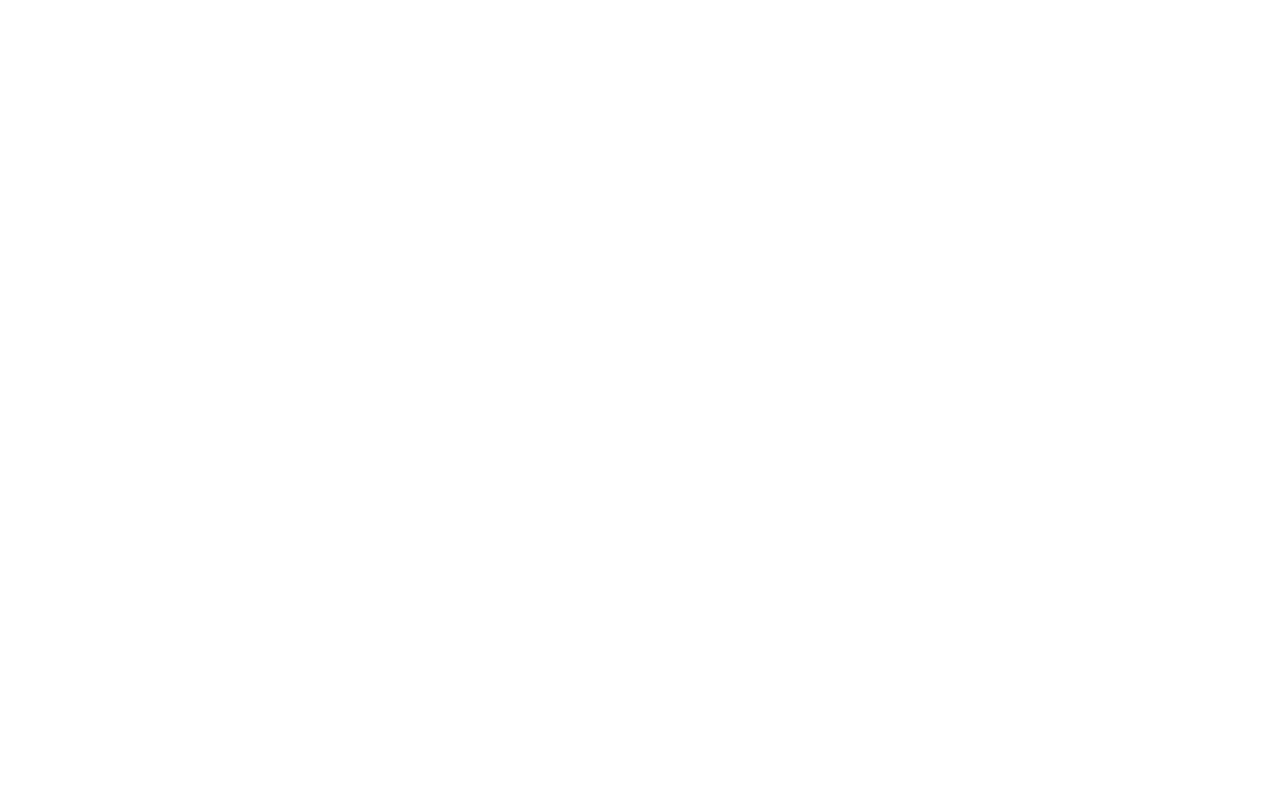
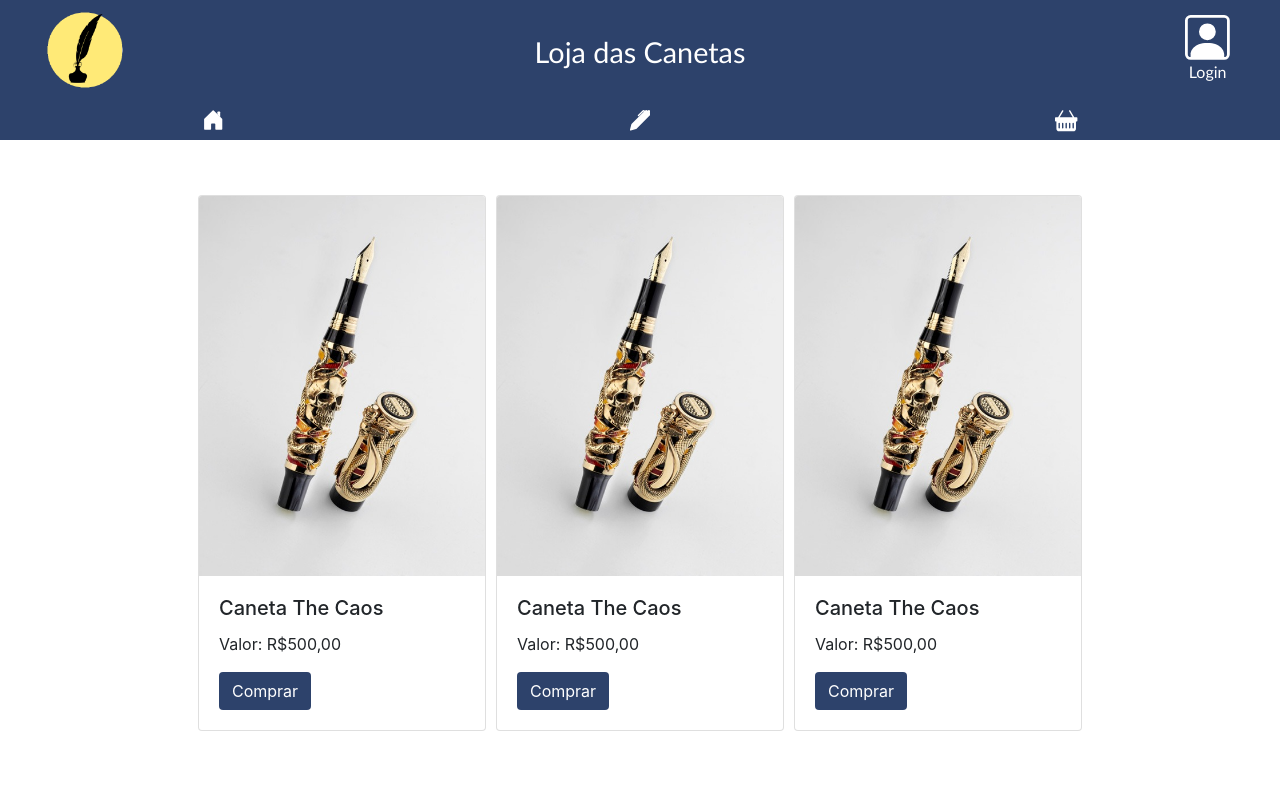
Before and after one commit to geancarlofd/ProjetoPW, a plain HTML site: page pages/produtos.html in a window 1280 px wide. Shown: the top 799 px of the page. Drawn offline with Linux system fonts and the light colour scheme.

Commit message:
produtos

```diff
--- /dev/null
+++ b/css/produtos.css
@@ -0,0 +1,34 @@
+body {
+    margin: 0;
+}
+
+.produtos-produtos {
+    width: 100%;
+    margin-bottom: 50px;
+    margin-top: 50px;
+}
+
+.cards-produtos {
+    width: 100%;
+    padding: 5%;
+    padding-top: 0;
+    display: flex;
+    flex-direction: row;
+    justify-content: center;
+    align-items: center
+}
+
+.card-produtos {
+    float: left;
+    margin: 5px;
+    margin-bottom: 0;
+}
+
+.btn-card {
+    background: #2d426b;
+    color: white;
+}
+
+.btn-card:hover {
+    background: #ffeb77;
+}
--- /dev/null
+++ b/js/produtos.js
@@ -0,0 +1,47 @@
+var arrayCanetas = [["Caneta The Caos", "R$500,00", false],["Caneta The Caos", "R$500,00", false],["Caneta The Caos", "R$500,00", false],
+                    ["Caneta The Caos", "R$500,00", false],["Caneta The Caos", "R$500,00", false],["Caneta The Caos", "R$500,00", false],
+                    ["Caneta The Caos", "R$500,00", false],["Caneta The Caos", "R$500,00", false],["Caneta The Caos", "R$500,00", false],
+                    ["Caneta The Caos", "R$500,00", false],["Caneta The Caos", "R$500,00", false],["Caneta The Caos", "R$500,00", false],
+                    ["Caneta The Caos", "R$500,00", false],["Caneta The Caos", "R$500,00", false],["Caneta The Caos", "R$500,00", false]];
+
+$(document).ready(function(){
+    fLocalCanetas();
+});
+
+function fLocalCanetas(){
+    $("#produtos").html("")
+
+    for(var i =0; i < arrayCanetas.length; i+=3){
+        var conteudo = "";
+
+        conteudo +='<div class="cards-produtos">';
+        conteudo += '<div class="card card-produtos" style="width: 18rem;">';
+        conteudo += '<img src="../img/caneta01.jpg" class="card-img-top card-imagem" alt="...">';
+        conteudo += '<div class="card-body">';
+        conteudo += '<h5 class="card-title">'+arrayCanetas[i][0]+'</h5>';
+        conteudo += '<p class="card-text">Valor: ' + arrayCanetas[i][1] +'</p>';
+        conteudo += '<a href="#" class="btn btn-card">Comprar</a>';
+        conteudo += '</div>';
+        conteudo += '</div>';
+
+        conteudo += '<div class="card card-produtos" style="width: 18rem;">';
+        conteudo += '<img src="../img/caneta01.jpg" class="card-img-top card-imagem" alt="...">';
+        conteudo += '<div class="card-body">';
+        conteudo += '<h5 class="card-title">' + arrayCanetas[i+1][0] +'</h5>';
+        conteudo += '<p class="card-text">Valor: ' + arrayCanetas[i+1][1] +'</p>';
+        conteudo += '<a href="#" class="btn btn-card">Comprar</a>';
+        conteudo += '</div>';
+        conteudo += '</div>';
+
+        conteudo += '<div class="card card-produtos" style="width: 18rem;">';
+        conteudo += '<img src="../img/caneta01.jpg" class="card-img-top card-imagem" alt="...">';
+        conteudo += '<div class="card-body">';
+        conteudo += '<h5 class="card-title">' + arrayCanetas[i+2][0] +'</h5>';
+        conteudo += '<p class="card-text">Valor: ' + arrayCanetas[i+2][1] +'</p>';
+        conteudo += '<a href="#" class="btn btn-card">Comprar</a>';
+        conteudo += '</div>';
+        conteudo += '</div>';
+
+        $(".produtos-produtos").append(conteudo);
+    }
+}
--- a/pages/produtos.html
+++ b/pages/produtos.html
@@ -0,0 +1,219 @@
+<html>
+
+<head>
+
+    <meta charset="UTF-8">
+    <meta name="viewport" content="width=device-width, initial-scale=1.0">
+
+    <link rel="stylesheet" href="../css/bootstrapMenu.css">
+    <link rel="stylesheet" href="../css/menu.css">
+    <link rel="stylesheet" href="../css/produtos.css">
+    <script type="text/javascript" src="../js/jquery3.5.1.js"></script>
+    <script type="javascript" src="../js/bootstrap.min.js"></script>
+    <script type="text/javascript" src="../js/produtos.js"></script>
+
+    <link rel="shortcut icon" href="../img/logo3.png">
+    <title>Loja das Canetas - Produtos</title>
+
+</head>
+
+<body>
+    <!--Menu Superior-->
+    <div class="menu">
+        <img class="logo" src="../img/logo3.png">
+        <h5 class="texto-menu">Loja das Canetas</h5>
+        <div class="login-icon">
+            <a class="icon-login" href="../pages/login.html">
+                <svg width="2.8em" height="2.8em" viewBox="0 0 16 16" class="bi bi-person-square" fill="currentColor"
+                    xmlns="http://www.w3.org/2000/svg">
+                    <path fill-rule="evenodd"
+                        d="M14 1H2a1 1 0 0 0-1 1v12a1 1 0 0 0 1 1h12a1 1 0 0 0 1-1V2a1 1 0 0 0-1-1zM2 0a2 2 0 0 0-2 2v12a2 2 0 0 0 2 2h12a2 2 0 0 0 2-2V2a2 2 0 0 0-2-2H2z" />
+                    <path fill-rule="evenodd" d="M2 15v-1c0-1 1-4 6-4s6 3 6 4v1H2zm6-6a3 3 0 1 0 0-6 3 3 0 0 0 0 6z" />
+                </svg>
+                <br>Login</a>
+        </div>
+    </div>
+
+    <!--barra de menu -->
+    <div>
+        <ul class="nav nav-pills nav-fill">
+            <li class="nav-item">
+                <a class="nav-link" href="../index.html">
+                    <svg width="1.4em" height="1.5em" viewBox="0 0 16 16" class="bi bi-house-door-fill"
+                        fill="currentColor" xmlns="http://www.w3.org/2000/svg">
+                        <path
+                            d="M6.5 10.995V14.5a.5.5 0 0 1-.5.5H2a.5.5 0 0 1-.5-.5v-7a.5.5 0 0 1 .146-.354l6-6a.5.5 0 0 1 .708 0l6 6a.5.5 0 0 1 .146.354v7a.5.5 0 0 1-.5.5h-4a.5.5 0 0 1-.5-.5V11c0-.25-.25-.5-.5-.5H7c-.25 0-.5.25-.5.495z" />
+                        <path fill-rule="evenodd" d="M13 2.5V6l-2-2V2.5a.5.5 0 0 1 .5-.5h1a.5.5 0 0 1 .5.5z" />
+                    </svg>
+                </a>
+            </li>
+            <li class="nav-item">
+                <a class="nav-link" href="../pages/produtos.html">
+                    <svg width="1.3em" height="1.5em" viewBox="0 0 16 16" class="bi bi-pen-fill" fill="currentColor"
+                        xmlns="http://www.w3.org/2000/svg">
+                        <path fill-rule="evenodd"
+                            d="M13.498.795l.149-.149a1.207 1.207 0 1 1 1.707 1.708l-.149.148a1.5 1.5 0 0 1-.059 2.059L4.854 14.854a.5.5 0 0 1-.233.131l-4 1a.5.5 0 0 1-.606-.606l1-4a.5.5 0 0 1 .131-.232l9.642-9.642a.5.5 0 0 0-.642.056L6.854 4.854a.5.5 0 1 1-.708-.708L9.44.854A1.5 1.5 0 0 1 11.5.796a1.5 1.5 0 0 1 1.998-.001z" />
+                    </svg></a>
+            </li>
+            <li class="nav-item">
+                <a class="nav-link" href="../pages/carrinho.html">
+                    <svg width="1.4em" height="1.5em" viewBox="0 0 16 16" class="bi bi-basket-fill" fill="currentColor"
+                        xmlns="http://www.w3.org/2000/svg">
+                        <path fill-rule="evenodd"
+                            d="M5.071 1.243a.5.5 0 0 1 .858.514L3.383 6h9.234L10.07 1.757a.5.5 0 1 1 .858-.514L13.783 6H15.5a.5.5 0 0 1 .5.5v2a.5.5 0 0 1-.5.5H15v5a2 2 0 0 1-2 2H3a2 2 0 0 1-2-2V9H.5a.5.5 0 0 1-.5-.5v-2A.5.5 0 0 1 .5 6h1.717L5.07 1.243zM3.5 10.5a.5.5 0 1 0-1 0v3a.5.5 0 0 0 1 0v-3zm2.5 0a.5.5 0 1 0-1 0v3a.5.5 0 0 0 1 0v-3zm2.5 0a.5.5 0 1 0-1 0v3a.5.5 0 0 0 1 0v-3zm2.5 0a.5.5 0 1 0-1 0v3a.5.5 0 0 0 1 0v-3zm2.5 0a.5.5 0 1 0-1 0v3a.5.5 0 0 0 1 0v-3z" />
+                    </svg></a>
+            </li>
+        </ul>
+    </div>
+
+    <!--produtos-->
+    <div class="produtos-produtos" id="produtos">
+        <!--<div class="cards-produtos">
+            <div class="card card-produtos" style="width: 18rem;">
+                <img src="../img/caneta01.jpg" class="card-img-top card-imagem" alt="...">
+                <div class="card-body">
+                    <h5 class="card-title">Caneta The Caos</h5>
+                    <p class="card-text">Valor: $500,00</p>
+                    <a href="#" class="btn btn-card">Comprar</a>
+                </div>
+            </div>
+
+            <div class="card card-produtos" style="width: 18rem;">
+                <img src="../img/caneta01.jpg" class="card-img-top card-imagem" alt="...">
+                <div class="card-body">
+                    <h5 class="card-title">Caneta The Caos</h5>
+                    <p class="card-text">Valor: $500,00</p>
+                    <a href="#" class="btn btn-card">Comprar</a>
+                </div>
+            </div>
+
+            <div class="card card-produtos" style="width: 18rem;">
+                <img src="../img/caneta01.jpg" class="card-img-top card-imagem" alt="...">
+                <div class="card-body">
+                    <h5 class="card-title">Caneta The Caos</h5>
+                    <p class="card-text">Valor: $500,00</p>
+                    <a href="#" class="btn btn-card">Comprar</a>
+                </div>
+            </div>
+        </div>
+
+        <div class="cards-produtos">
+            <div class="card card-produtos" style="width: 18rem;">
+                <img src="../img/caneta01.jpg" class="card-img-top card-imagem" alt="...">
+                <div class="card-body">
+                    <h5 class="card-title">Caneta The Caos</h5>
+                    <p class="card-text">Valor: $500,00</p>
+                    <a href="#" class="btn btn-card">Comprar</a>
+                </div>
+            </div>
+
+            <div class="card card-produtos" style="width: 18rem;">
+                <img src="../img/caneta01.jpg" class="card-img-top card-imagem" alt="...">
+                <div class="card-body">
+                    <h5 class="card-title">Caneta The Caos</h5>
+                    <p class="card-text">Valor: $500,00</p>
+                    <a href="#" class="btn btn-card">Comprar</a>
+                </div>
+            </div>
+
+            <div class="card card-produtos" style="width: 18rem;">
+                <img src="../img/caneta01.jpg" class="card-img-top card-imagem" alt="...">
+                <div class="card-body">
+                    <h5 class="card-title">Caneta The Caos</h5>
+                    <p class="card-text">Valor: $500,00</p>
+                    <a href="#" class="btn btn-card">Comprar</a>
+                </div>
+            </div>
+        </div>
+
+        <div class="cards-produtos">
+            <div class="card card-produtos" style="width: 18rem;">
+                <img src="../img/caneta01.jpg" class="card-img-top card-imagem" alt="...">
+                <div class="card-body">
+                    <h5 class="card-title">Caneta The Caos</h5>
+                    <p class="card-text">Valor: $500,00</p>
+                    <a href="#" class="btn btn-card">Comprar</a>
+                </div>
+            </div>
+
+            <div class="card card-produtos" style="width: 18rem;">
+                <img src="../img/caneta01.jpg" class="card-img-top card-imagem" alt="...">
+                <div class="card-body">
+                    <h5 class="card-title">Caneta The Caos</h5>
+                    <p class="card-text">Valor: $500,00</p>
+                    <a href="#" class="btn btn-card">Comprar</a>
+                </div>
+            </div>
+
+            <div class="card card-produtos" style="width: 18rem;">
+                <img src="../img/caneta01.jpg" class="card-img-top card-imagem" alt="...">
+                <div class="card-body">
+                    <h5 class="card-title">Caneta The Caos</h5>
+                    <p class="card-text">Valor: $500,00</p>
+                    <a href="#" class="btn btn-card">Comprar</a>
+                </div>
+            </div>
+        </div>
+
+        <div class="cards-produtos">
+            <div class="card card-produtos" style="width: 18rem;">
+                <img src="../img/caneta1.jpg" class="card-img-top card-imagem" alt="...">
+                <div class="card-body">
+                    <h5 class="card-title">Caneta The Caos</h5>
+                    <p class="card-text">Valor: $500,00</p>
+                    <a href="#" class="btn btn-card">Comprar</a>
+                </div>
+            </div>
+
+            <div class="card card-produtos" style="width: 18rem;">
+                <img src="../img/caneta1.jpg" class="card-img-top card-imagem" alt="...">
+                <div class="card-body">
+                    <h5 class="card-title">Caneta The Caos</h5>
+                    <p class="card-text">Valor: $500,00</p>
+                    <a href="#" class="btn btn-card">Comprar</a>
+                </div>
+            </div>
+
+            <div class="card card-produtos" style="width: 18rem;">
+                <img src="../img/caneta1.jpg" class="card-img-top card-imagem" alt="...">
+                <div class="card-body">
+                    <h5 class="card-title">Caneta The Caos</h5>
+                    <p class="card-text">Valor: $500,00</p>
+                    <a href="#" class="btn btn-card">Comprar</a>
+                </div>
+            </div>
+        </div>
+
+        <div class="cards-produtos">
+            <div class="card card-produtos" style="width: 18rem;">
+                <img src="../img/caneta1.jpg" class="card-img-top card-imagem" alt="...">
+                <div class="card-body">
+                    <h5 class="card-title">Caneta The Caos</h5>
+                    <p class="card-text">Valor: $500,00</p>
+                    <a href="#" class="btn btn-card">Comprar</a>
+                </div>
+            </div>
+
+            <div class="card card-produtos" style="width: 18rem;">
+                <img src="../img/caneta1.jpg" class="card-img-top card-imagem" alt="...">
+                <div class="card-body">
+                    <h5 class="card-title">Caneta The Caos</h5>
+                    <p class="card-text">Valor: $500,00</p>
+                    <a href="#" class="btn btn-card">Comprar</a>
+                </div>
+            </div>
+
+            <div class="card card-produtos" style="width: 18rem;">
+                <img src="../img/caneta1.jpg" class="card-img-top card-imagem" alt="...">
+                <div class="card-body">
+                    <h5 class="card-title">Caneta The Caos</h5>
+                    <p class="card-text">Valor: $500,00</p>
+                    <a href="#" class="btn btn-card">Comprar</a>
+                </div>
+            </div>
+        </div>-->
+    </div>
+    </div>
+</body>
+
+</html>
```
Also changed, not shown: css/index.css (+6 -1 lines).
